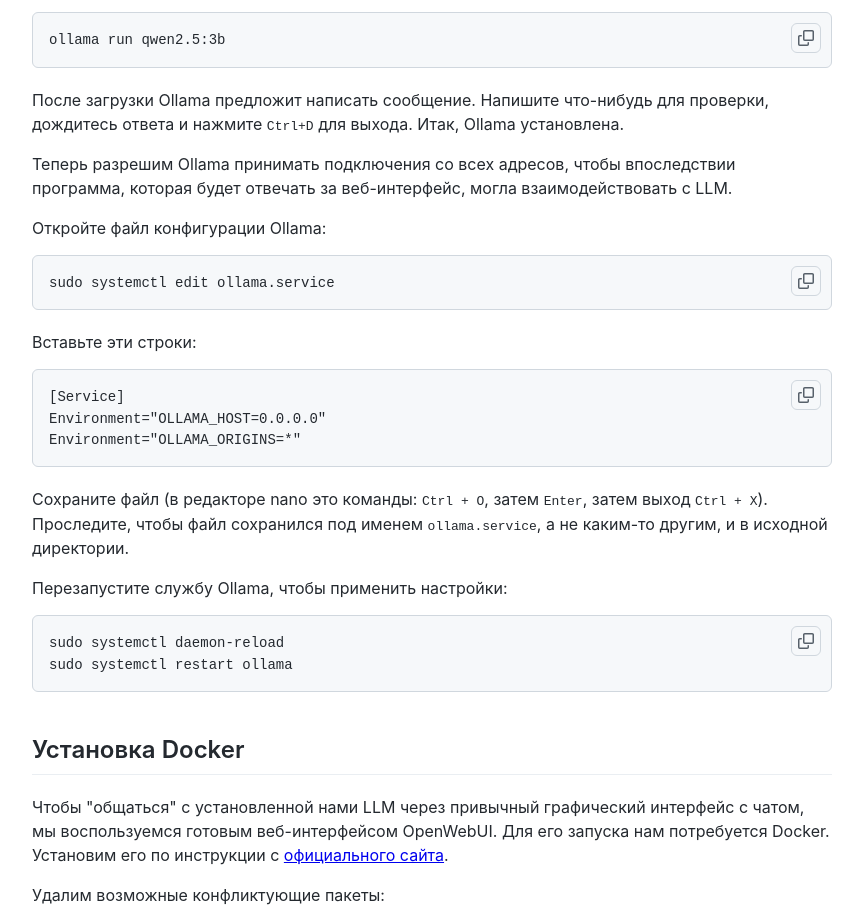
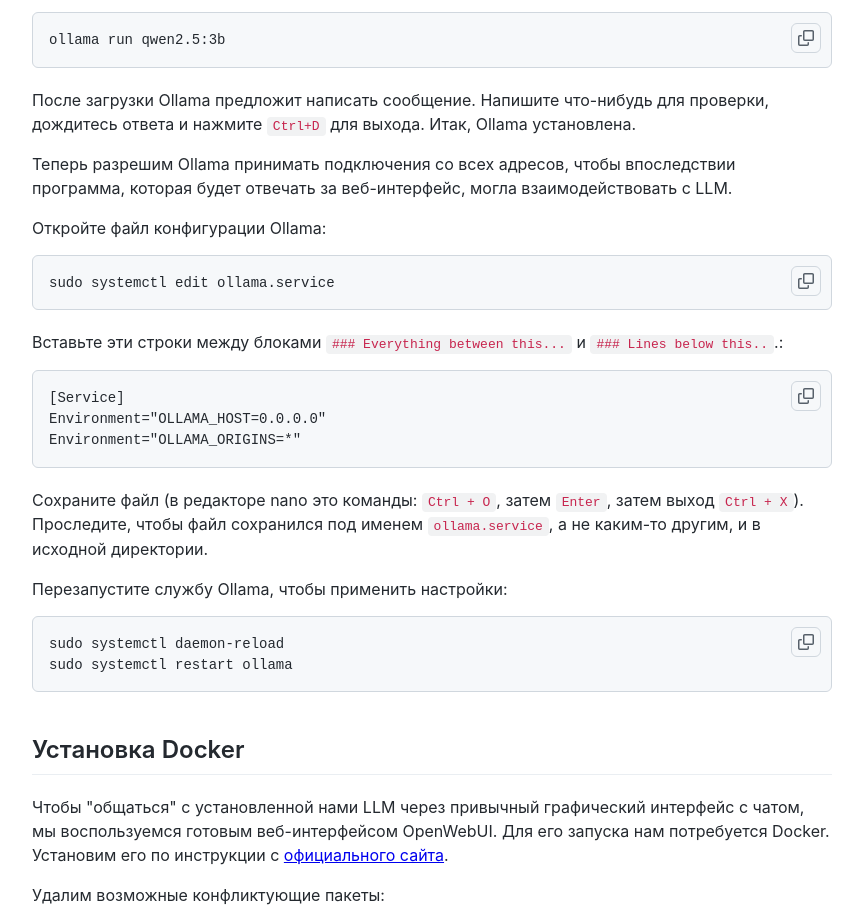
Before and after one commit to ekashi95/local_lmm, a plain HTML site: page index.html in a window 1280 px wide. Shown: the part 2358-3272 px from the top of the page, without its empty margins (208-1071 px from the left). Drawn offline with Linux system fonts and the light colour scheme.

Commit message:
Update index.html

```diff
--- a/index.html
+++ b/index.html
@@ -144,8 +144,13 @@
             line-height: 1.45;
         }
 
-        code {
+        code:not(pre code) {
             white-space: pre;
+            background-color: #f1f2f3; /* Светло-серый фон */
+            padding: 2px 6px;          /* Внутренние отступы */
+            border-radius: 4px;        /* Закругление углов */
+            font-family: monospace;    /* Моноширинный шрифт */
+            color: #c7254e;            /* Выделение цвета текста */
         }
     </style>
 </head>
@@ -235,7 +240,7 @@
             <pre><code>sudo systemctl edit ollama.service</code></pre>
         </div>
         </p>
-        <p>Вставьте эти строки:
+        <p>Вставьте эти строки между блоками <code>### Everything between this...</code> и <code>### Lines below this..</code>.:
         <div class="code-container">
             <button class="copy-button" aria-label="Копировать код">
                 <svg class="icon-copy" viewBox="0 0 16 16" width="16" height="16" fill="currentColor"><path d="M0 6.75C0 5.784.784 5 1.75 5h1.5a.75.75 0 0 1 0 1.5h-1.5a.25.25 0 0 0-.25.25v7.5c0 .138.112.25.25.25h7.5a.25.25 0 0 0 .25-.25v-1.5a.75.75 0 0 1 1.5 0v1.5A1.75 1.75 0 0 1 9.25 16h-7.5A1.75 1.75 0 0 1 0 14.25Z"></path><path d="M5 1.75C5 .784 5.784 0 6.75 0h7.5C15.216 0 16 .784 16 1.75v7.5A1.75 1.75 0 0 1 14.25 11h-7.5A1.75 1.75 0 0 1 5 9.25Zm1.75-.25a.25.25 0 0 0-.25.25v7.5c0 .138.112.25.25.25h7.5a.25.25 0 0 0 .25-.25v-7.5a.25.25 0 0 0-.25-.25Z"></path></svg>
```
